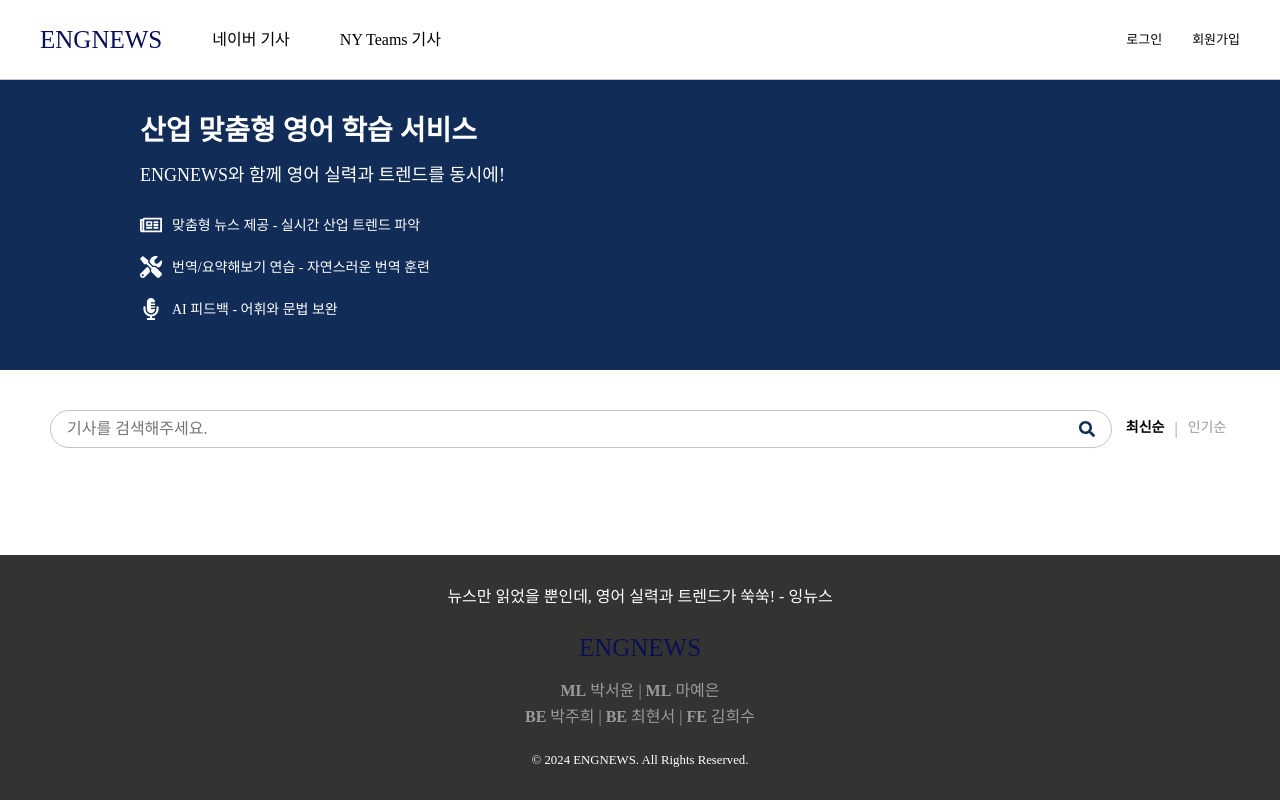
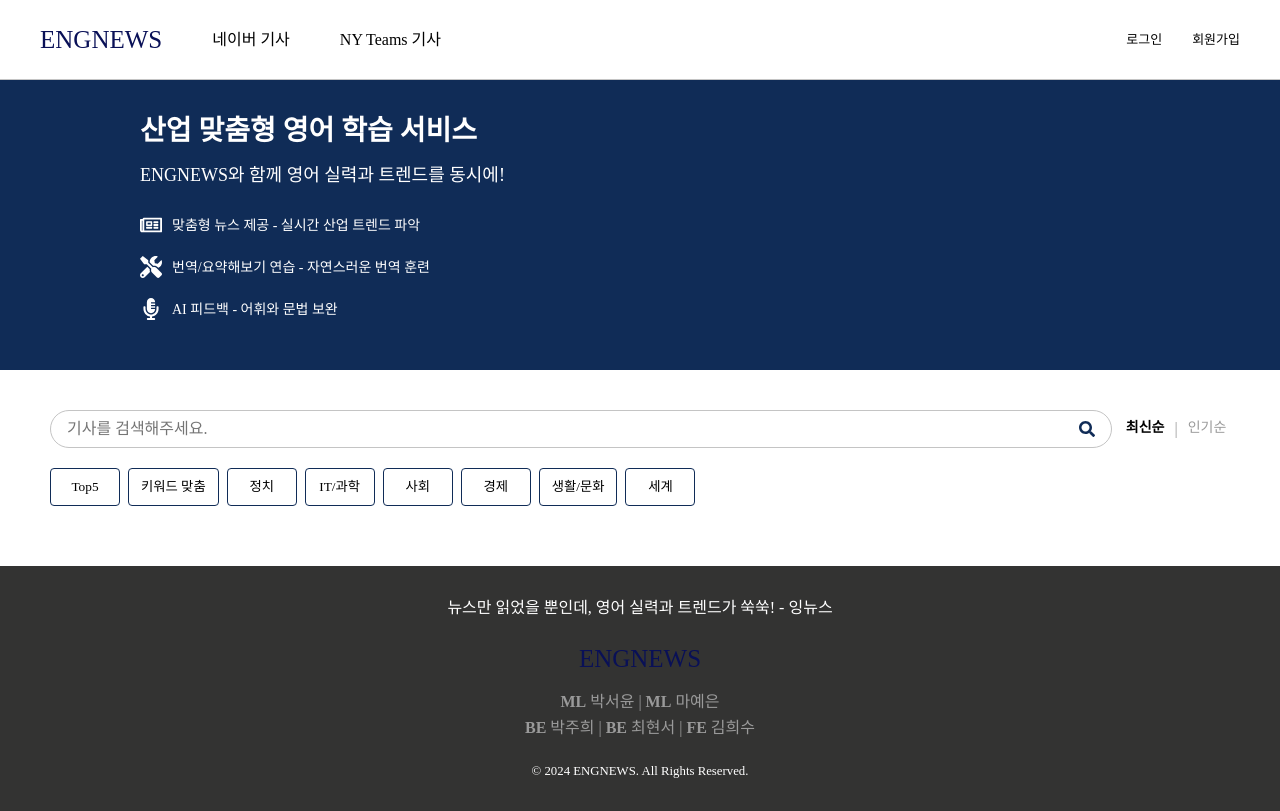
Before and after one commit to Heesu01/EngNews, a React (Create React App) app: page /news/1 in a window 1280 px wide. Built offline with nearby package versions, Linux system fonts and the light colour scheme; a web font is replaced by a local one.

Commit message:
feat: 카테고리 연결

```diff
--- a/src/pages/News.js
+++ b/src/pages/News.js
@@ -3,9 +3,30 @@
 import { FaSearch } from "react-icons/fa";
 
 import Banner from "../components/Banner";
+import Category from "../components/Category";
 
 const News = () => {
+  const [selectedCategory, setSelectedCategory] = useState(null);
   const [selectedSort, setSelectedSort] = useState("최신순");
+
+  const categories = [
+    "Top5",
+    "키워드 맞춤",
+    "정치",
+    "IT/과학",
+    "사회",
+    "경제",
+    "생활/문화",
+    "세계",
+  ];
+
+  const selectCategory = (category) => {
+    if (selectedCategory === category) {
+      setSelectedCategory(null);
+    } else {
+      setSelectedCategory(category);
+    }
+  };
 
   return (
     <Container>
@@ -32,6 +53,16 @@
             </SortOption>
           </SortContainer>
         </SearchContainer>
+        <FilterContainer>
+          {categories.map((category, index) => (
+            <Category
+              key={index}
+              label={category}
+              selected={selectedCategory === category}
+              onClick={() => selectCategory(category)}
+            />
+          ))}
+        </FilterContainer>
       </BottomContainer>
     </Container>
   );
@@ -95,4 +126,10 @@
   }
 `;
 
+const FilterContainer = styled.div`
+  display: flex;
+  gap: 8px;
+  flex-wrap: wrap;
+`;
+
 export default News;
```
